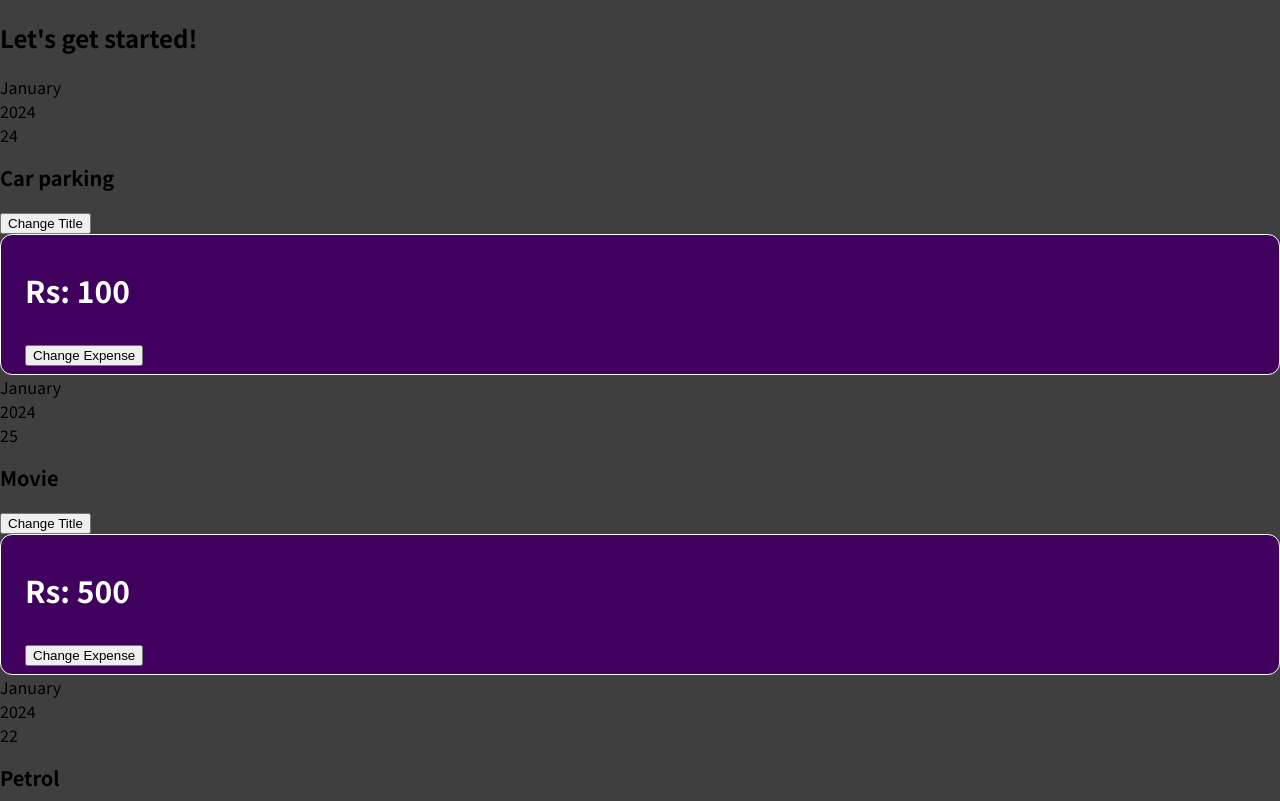
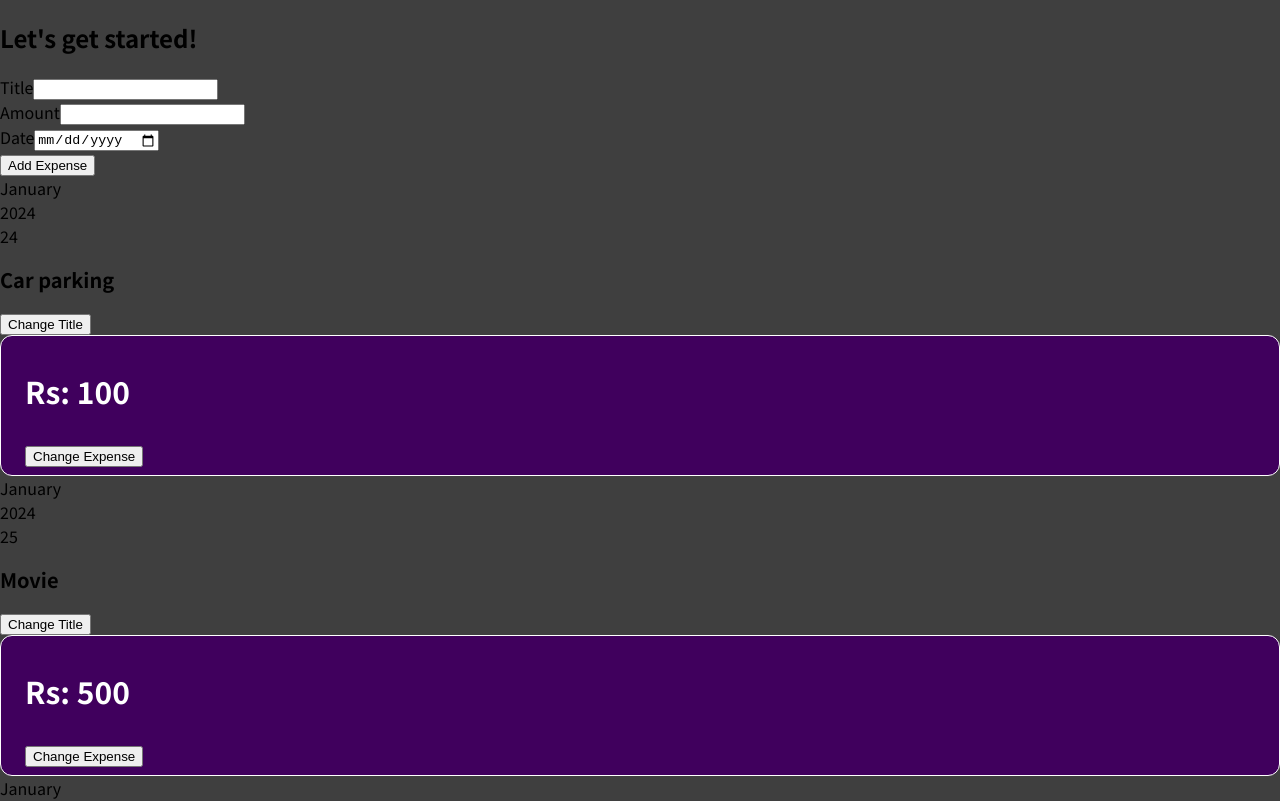
Before and after one commit to mlohithraj/React-Expensetracker, a React (Create React App) app: page / in a window 1280 px wide. Shown: the top 801 px of the page. Built offline with nearby package versions, Linux system fonts and the light colour scheme.

Commit message:
Input User Details and vanilla JS for ptinting the value in console

```diff
--- a/src/components/Expenses/App.js
+++ b/src/components/Expenses/App.js
@@ -1,4 +1,5 @@
 
+import NewExpense from '../NewExpense/NewExpense';
 import ExpenseItem from './Expenseitem';
 
 
@@ -31,6 +32,7 @@
   return (
     <div>
       <h2>Let's get started!</h2>
+      <NewExpense/>
       <ExpenseItem title={expenses[0].title} amount={expenses[0].amount} location={expenses[0].location} date={expenses[0].date}></ExpenseItem>
       <ExpenseItem title={expenses[1].title} amount={expenses[1].amount} location={expenses[1].location} date={expenses[1].date}></ExpenseItem>
       <ExpenseItem title={expenses[2].title} amount={expenses[2].amount} location={expenses[2].location} date={expenses[2].date}></ExpenseItem>
--- /dev/null
+++ b/src/components/NewExpense/ExpenseForm.js
@@ -0,0 +1,38 @@
+const ExpenseForm = () => {
+
+    const titleChangeHandler = (event) => {
+        console.log(event.target.value);
+    }
+
+    const amountChangeHandler = (event) => {
+        console.log(event.target.value);
+    }
+
+    const dateChangeHandler = (event) => {
+        console.log(event.target.value);
+    }
+
+    return (
+        <form>
+            <div className="new-expense-controls">
+                <div className="new-expense-control">
+                    <label>Title</label>
+                    <input type="text" onChange={titleChangeHandler}/>
+                </div>
+                <div className="new-expense-control">
+                    <label>Amount</label>
+                    <input type="number" onChange={amountChangeHandler}/>
+                </div>
+                <div className="new-expense-control">
+                    <label>Date</label>
+                    <input type="date" onChange={dateChangeHandler}/>
+                </div>
+            </div>
+            <div className="new-expense-btn">
+                <button type="submit">Add Expense</button>
+            </div>
+        </form>
+    )
+}
+
+export default ExpenseForm;
--- /dev/null
+++ b/src/components/NewExpense/NewExpense.js
@@ -0,0 +1,12 @@
+
+import ExpenseForm from "./ExpenseForm";
+
+const NewExpense = () => {
+    return (
+        <div className="new-expense">
+            <ExpenseForm/>
+        </div>
+    )
+}
+
+export default NewExpense;
```
